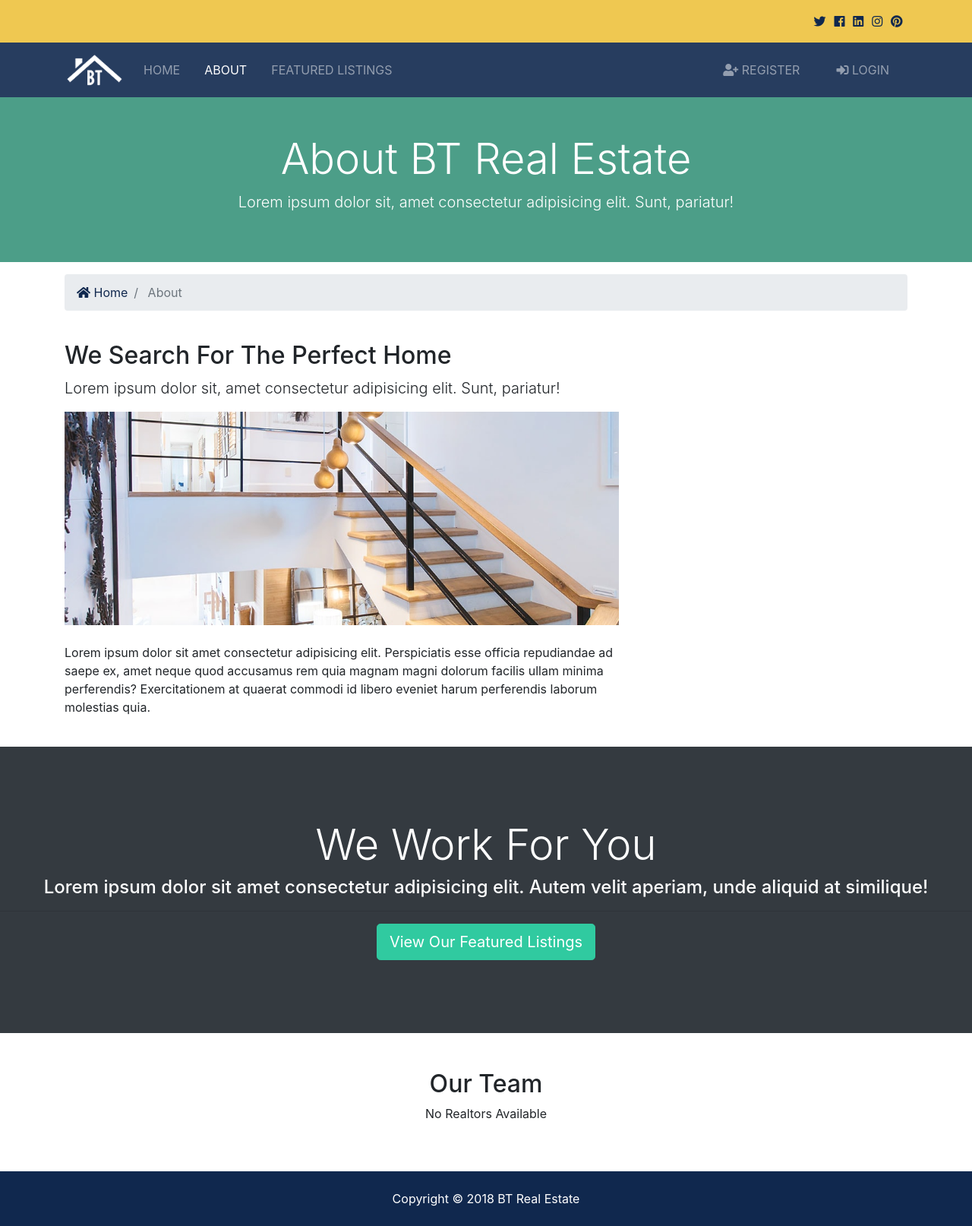
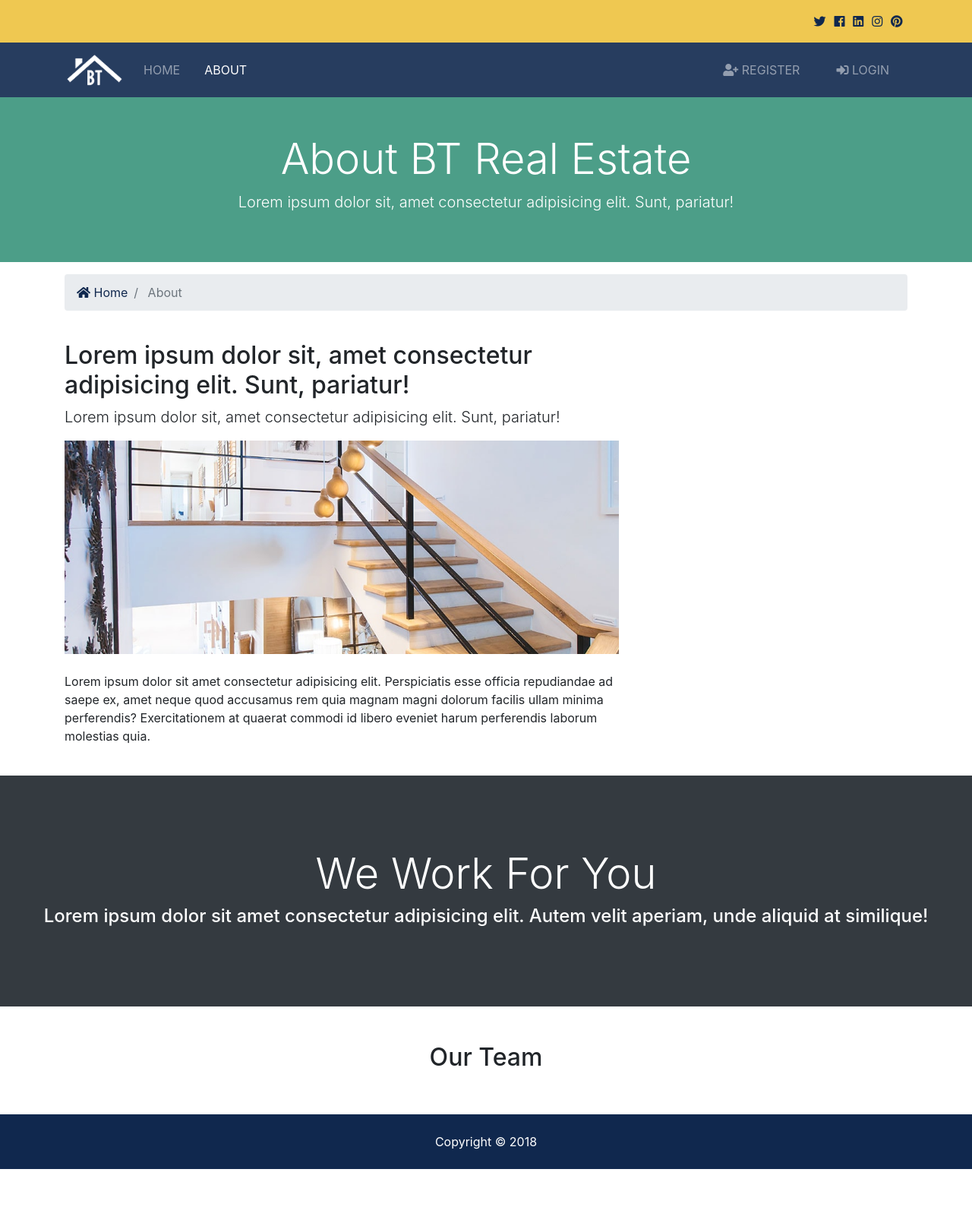
Before and after one commit to graziantonio/historia_project, a Django app: template templates/pages/about.html in a window 1280 px wide. Shown: the whole page at 76% size. After the commit the page ends 1539 px from the top, so only its background shows below. Run offline with Django 3.2, Linux system fonts and the light colour scheme; the template is opened without the code that fills it, so the values that code supplies are empty; some libraries are stand-ins or nearby versions.

Commit message:
commentati elementi inutili

```diff
--- a/templates/pages/about.html
+++ b/templates/pages/about.html
@@ -34,14 +34,14 @@
     <div class="container">
       <div class="row">
         <div class="col-md-8">
-          <h2>We Search For The Perfect Home</h2>
+          <h2>Lorem ipsum dolor sit, amet consectetur adipisicing elit. Sunt, pariatur!</h2>
           <p class="lead">Lorem ipsum dolor sit, amet consectetur adipisicing elit. Sunt, pariatur!</p>
           <img src="{% static 'img/about.jpg' %}" alt="">
           <p class="mt-4">Lorem ipsum dolor sit amet consectetur adipisicing elit. Perspiciatis esse officia repudiandae ad saepe ex, amet
             neque quod accusamus rem quia magnam magni dolorum facilis ullam minima perferendis? Exercitationem at quaerat
             commodi id libero eveniet harum perferendis laborum molestias quia.</p>
         </div>
-        <div class="col-md-4">
+        {% comment %} <div class="col-md-4">
           {% if mvp_realtors %}
             {% for realtor in mvp_realtors %}
               <div class="card">
@@ -56,7 +56,7 @@
             {% endfor %}
           {% endif %}
 
-        </div>
+        </div> {% endcomment %}
       </div>
     </div>
   </section>
@@ -65,15 +65,15 @@
   <section id="work" class="bg-dark text-white text-center">
     <h2 class="display-4">We Work For You</h2>
     <h4>Lorem ipsum dolor sit amet consectetur adipisicing elit. Autem velit aperiam, unde aliquid at similique!</h4>
-    <hr>
-    <a href="listings.html" class="btn btn-secondary text-white btn-lg">View Our Featured Listings</a>
+    {% comment %} <hr>
+    <a href="listings.html" class="btn btn-secondary text-white btn-lg">View Our Featured Listings</a> {% endcomment %}
   </section>
 
   <!-- Team -->
   <section id="team" class="py-5">
     <div class="container">
       <h2 class="text-center">Our Team</h2>
-      <div class="row text-center">
+      {% comment %} <div class="row text-center">
         {% if realtors %}
           {% for realtor in realtors %}
           <div class="col-md-4">
@@ -93,7 +93,7 @@
             <p>No Realtors Available</p>
           </div>
         {% endif %}
-      </div>
+      </div> {% endcomment %}
     </div>
   </section>
 {% endblock content %}
--- a/templates/partials/_footer.html
+++ b/templates/partials/_footer.html
@@ -1,5 +1,5 @@
 <!-- Footer -->
     <footer id="main-footer" class="py-4 bg-primary text-white text-center">
         Copyright &copy;
-        <span class="year"></span> BT Real Estate
+        <span class="year"></span>
     </footer>
--- a/templates/partials/_navbar.html
+++ b/templates/partials/_navbar.html
@@ -16,9 +16,9 @@
                 <li {% if 'about' in request.path %} class="nav-item active mr-3" {% else %} class="nav-item mr-3" {% endif %}>
                     <a class="nav-link" href="{%url 'about'%}">About</a>
                 </li>
-                <li {% if 'listings' in request.path%} class="nav-item active mr-3" {% else %} class="nav-item mr-3" {% endif %}>
+                {% comment %} <li {% if 'listings' in request.path%} class="nav-item active mr-3" {% else %} class="nav-item mr-3" {% endif %}>
                     <a class="nav-link" href="{%url 'listings' %}">Featured Listings</a>
-                </li>
+                </li> {% endcomment %}
             </ul>
 
             <ul class="navbar-nav ml-auto">
```
Also changed, not shown: templates/pages/index.html (+4 -4 lines).
